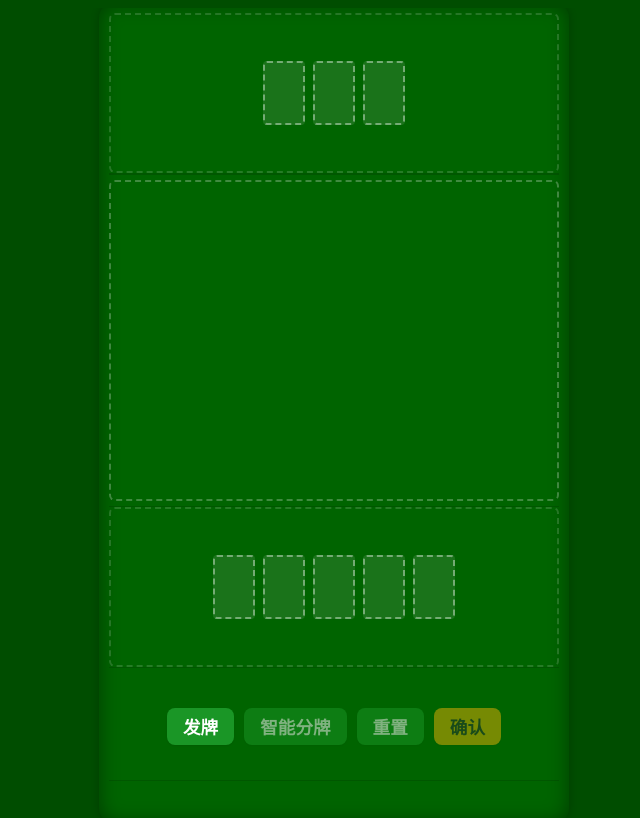
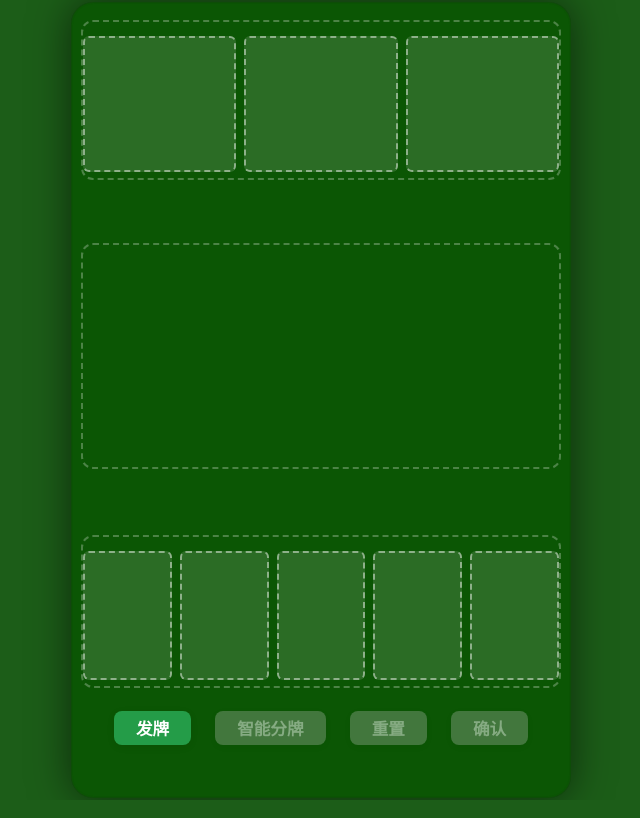
Before and after one commit to wen95266/php, a PHP site: page / in a window 1280 px wide. Shown: the whole page, without its empty margins (319-959 px from the left). Run offline with PHP 8.4, Linux system fonts and the light colour scheme.

Commit message:
Update style.css

```diff
--- a/style.css
+++ b/style.css
@@ -1,81 +1,132 @@
 :root {
-    --table-bg: #004d00;
-    --felt-bg: #006400;
-    --card-aspect-ratio: 1.4;
-    --card-gap: 4px;
-    --card-hand-min-width: 30px;
-    --card-hand-max-width: 45px;
-    --card-final-row-width: 38px;
-    --card-bg: #fff;
-    --card-shadow: #0003;
-    --font-family: "PingFang SC", "Microsoft YaHei", sans-serif;
-    --text-light: #fff;
+    --table-bg: #1c5d18;
+    --felt-bg: #0b5604;
+    --card-gap: 8px;
+    --zone-border: 2px dashed #fff4;
+    --zone-radius: 12px;
+    --table-radius: 22px;
+    --button-green: #249c48;
+    --button-green-dark: #197c35;
+    --button-yellow: #bda53a;
+    --button-yellow-dark: #c8a900;
+    --button-disabled: #c3c3c399;
+    --button-text: #fff;
+    --zone-label: #fff9;
 }
+
 html, body {
-    width:100%; height:100%; overflow:hidden;
-    font-family:var(--font-family);
-    background-color:var(--table-bg); color:var(--text-light);
-    -webkit-tap-highlight-color:transparent;
-    -webkit-font-smoothing:antialiased;
-    -moz-osx-font-smoothing:grayscale;
+    width:100vw; height:100vh; margin:0; padding:0;
+    font-family: "PingFang SC", "Microsoft YaHei", Arial, sans-serif;
+    background: var(--table-bg);
+    color: #fff;
+    overflow: hidden;
 }
 body {
-    display:flex; justify-content:center; align-items:center; padding:5px;
+    display:flex; justify-content:center; align-items:center;
+    min-height:100vh;
 }
 .poker-table {
-    background-color:var(--felt-bg);
-    border-radius:15px;
-    box-shadow:0 0 20px #0006 inset, 0 0 8px #0003;
-    width:100%; max-width:450px; height:100%; max-height:800px;
-    display:flex; flex-direction:column; padding:10px; overflow:hidden;
+    background: var(--felt-bg);
+    border-radius: var(--table-radius);
+    box-shadow: 0 0 40px #0008, 0 0 2px #2228 inset;
+    width: 480px; max-width:96vw;
+    height: 800px; max-height:96vh;
+    display: flex; flex-direction: column; padding: 18px 10px 10px 10px;
+    margin: auto;
 }
 .table-row {
-    display:flex; flex-direction:column; align-items:center; justify-content:center;
-    width:100%; padding:0; border-bottom:1px solid #0002; flex:1 1 0px; position:relative;
+    display: flex; flex-direction: column; align-items: center; justify-content: center;
+    width: 100%; min-height: 80px; margin-bottom: 9px; position: relative;
 }
-.table-row:last-child { border-bottom:none; }
-#row-front, #row-back { flex-grow:1.5; min-height:70px; }
-#row-middle-visual {
-    flex-grow:3; display:flex; flex-direction:column; justify-content:space-around;
-    border-top:1px solid #0002; min-height:180px; padding: 5px 0;
-}
-#row-buttons { flex-grow:1; justify-content:center; align-items:center; padding-top:5px; padding-bottom:0; min-height:55px; }
-.zone-label {
-    position:absolute; left:50%; top:50%; transform:translate(-50%, -50%);
-    color:var(--label-text-color, #fff4); font-weight:bold; pointer-events:none;
-    user-select:none; text-shadow:var(--label-text-shadow,0 1px 3px #0006);
-    z-index:0; letter-spacing:.05em; display:flex; flex-direction:column;
-    align-items:center; width:auto; line-height:1.2; text-align:center;
-}
-#row-front .zone-label, #row-back .zone-label { font-size:1.6em; }
-#row-middle-visual .zone-label { font-size:1.8em; }
-.zone-label .card-count { font-size:.55em; margin-top:3px; opacity:.75; font-weight:400; line-height:1; color:var(--text-light); }
-
+#row-front, #row-back { flex: 1.1 0 0; }
+#row-middle-visual { flex: 2.3 0 0; min-height: 230px; }
+#row-buttons { flex: 0 1 56px; min-height:48px; margin-bottom:0; }
 .arranged-hand {
-    position: relative;
+    border: var(--zone-border);
+    border-radius: var(--zone-radius);
+    background: none;
+    padding: 16px 0 8px 0;
+    margin: 0 0 0 0;
     display: flex;
     flex-direction: row;
-    flex-wrap: wrap;
     justify-content: center;
     align-items: center;
+    min-height: 60px;
+    min-width: 160px;
+    position: relative;
+    width: 100%;
+    box-sizing: border-box;
+    transition: background 0.2s;
     gap: var(--card-gap);
-    border-radius: 6px;
-    width: 100%;
-    height: 100%;
-    padding: 8px;
-    background: none;
-    border: 2px dashed rgba(255,255,255,0.15);
-    overflow-y: auto;
-    box-sizing: border-box;
 }
 .arranged-hand.as-hand-area {
     flex-direction: column;
-    justify-content: space-around;
+    gap: 14px;
+    padding: 14px 0 12px 0;
+    min-height: 168px;
+}
+.zone-label {
+    position: absolute;
+    left: 16px; top: 10px;
+    color: var(--zone-label);
+    font-size: 1.13em;
+    font-weight: bold;
+    letter-spacing: 1px;
+    pointer-events: none;
+    z-index: 2;
+    text-shadow: 0 2px 7px #0008;
+}
+.card-count {
+    font-weight: 400;
+    font-size: .8em;
+    margin-left:6px;
+    color: #fff8;
+}
+
+.card-container {
+    display: flex;
     align-items: center;
-    gap: 5px;
-    padding: 5px;
-    border-color: rgba(255,255,255,0.25);
+    justify-content: center;
+    aspect-ratio: 0.7; /* 高宽比 */
+    box-sizing: border-box;
+    background: #fff;
+    border-radius: 6px;
+    box-shadow: 0 2px 8px #0002;
+    cursor: grab;
+    position: relative;
+    transition: box-shadow 0.12s, border 0.12s;
+    overflow: hidden;
+    user-select: none;
 }
+.card-container.dragging {
+    opacity: 0.6;
+    z-index: 99;
+    box-shadow: 0 0 16px #ffa800, 0 4px 16px #000a;
+}
+.card-container.selected {
+    outline: 3px solid #ecb007;
+    z-index: 5;
+}
+.card-image {
+    width: 100%; height: auto;
+    display:block;
+    pointer-events: none;
+    user-select: none;
+}
+.drop-placeholder {
+    background: #fff2;
+    border: 2px dashed #fff7;
+    border-radius: 6px;
+    min-width: 0;
+    flex: 1 1 0;
+    aspect-ratio: 0.7;
+    min-height: 0;
+    height: 100%;
+}
+
+.arranged-hand.drag-over { background: #fff2; }
+.arranged-hand.selected-target-hand { background: #fff4; }
+
 .hand-area-sub-row {
     display: flex;
     flex-direction: row;
@@ -83,55 +134,28 @@
     align-items: center;
     gap: var(--card-gap);
     width: 100%;
+    min-height: 56px;
 }
-.arranged-hand.drag-over { background:rgba(255,255,255,0.07);}
-.arranged-hand.selected-target-hand { background:rgba(255,255,255,0.11);}
-.card-container {
-    position: relative; z-index: 1;
-    border-radius: 3px; background-color: var(--card-bg);
-    box-shadow: 0px 1px 2px var(--card-shadow);
-    transition: transform 0.1s ease-out; cursor: grab; touch-action: none;
-    display: flex; justify-content: center; align-items: center; flex-shrink: 0;
-    height: auto;
-    aspect-ratio: calc(1 / var(--card-aspect-ratio));
+
+#row-buttons .action-buttons {
+    width: 100%; display: flex; flex-direction: row; justify-content: center; gap: 18px;
 }
-.arranged-hand.as-hand-area .hand-area-sub-row .card-container {
-    width: clamp(var(--card-hand-min-width), calc(100% / 5 - var(--card-gap) - 2px), var(--card-hand-max-width));
+.game-button {
+    padding: 5px 22px; font-size: 1.04em; background: var(--button-green);
+    border: none; border-radius: 8px; color: var(--button-text); font-weight: 600;
+    box-shadow: 0 2px 8px #0001; cursor: pointer; margin: 0 3px;
+    transition: background .18s, color .12s;
 }
-.arranged-hand:not(.as-hand-area) .card-container {
-    width: var(--card-final-row-width);
+.game-button.primary-button { background: var(--button-yellow); color: #fff; }
+.game-button:active { background: var(--button-green-dark); }
+.game-button.primary-button:active { background: var(--button-yellow-dark); }
+.game-button[disabled] { opacity: 0.5; cursor: not-allowed; background: var(--button-disabled);}
+.game-message-bar {
+    margin-top: 8px; min-height: 24px; font-size: 1.08em; color: #ffda00; text-align: center; font-weight: bold;
 }
-.card-container:active { transform: scale(1.06); box-shadow:0 0 8px #f80b;}
-.card-container.dragging { opacity:0.65; z-index:99; }
-.card-image { width:96%; display:block; }
-#row-buttons .arranged-hand { display: none; }
-.action-buttons-container .action-buttons { display:flex; gap:10px; flex-wrap:wrap; }
-.game-button {
-    padding:6px 16px; font-size:1.1em; background:#1a9626; border:none; border-radius:8px;
-    color:#fff; font-weight:600; box-shadow:0 1px 2px rgba(0,0,0,0.08); cursor:pointer;
-    transition:background .18s;
+@media (max-width: 500px) {
+    .poker-table { width:98vw; height:96vh; }
+    .table-row { min-height:50px; }
+    #row-front, #row-back { min-height:45px; }
+    #row-middle-visual { min-height:110px; }
 }
-.game-button[disabled] { opacity:0.5; cursor:not-allowed; }
-.game-button.primary-button { background:#ecb007; color:#333; }
-.game-button.primary-button:active { background:#ffb700; }
-.game-history-bar {
-    margin-top:10px; font-size:0.97em; color:#fff7; text-align:left; max-width:410px; word-break:break-all;
-}
-.game-message-bar {
-    margin-top:8px; min-height:24px; font-size:1.08em; color:#ffda00; text-align:center; font-weight:bold;
-}
-.drop-placeholder {
-    width: 38px; height: 60px; border: 2.5px dashed #fff6; border-radius: 4px; margin: 2px;
-    background: rgba(255,255,255,0.10);
-}
-@media (max-height: 750px) {
-    #row-front, #row-back { flex-grow: 1.3; min-height: 65px; }
-    #row-middle-visual { flex-grow: 3.4; min-height: 150px; }
-    #row-buttons { flex-grow: 1; min-height: 50px; }
-    :root { --card-hand-min-width: 28px; --card-hand-max-width: 42px; --card-final-row-width: 34px; }
-}
-@media (max-width: 390px) {
-    :root { --card-hand-min-width: 26px; --card-hand-max-width: 38px; --card-final-row-width: 30px; --card-gap: 3px; }
-    #row-front .zone-label, #row-back .zone-label { font-size:1.4em; }
-    #row-middle-visual .zone-label { font-size:1.5em; }
-}
```
